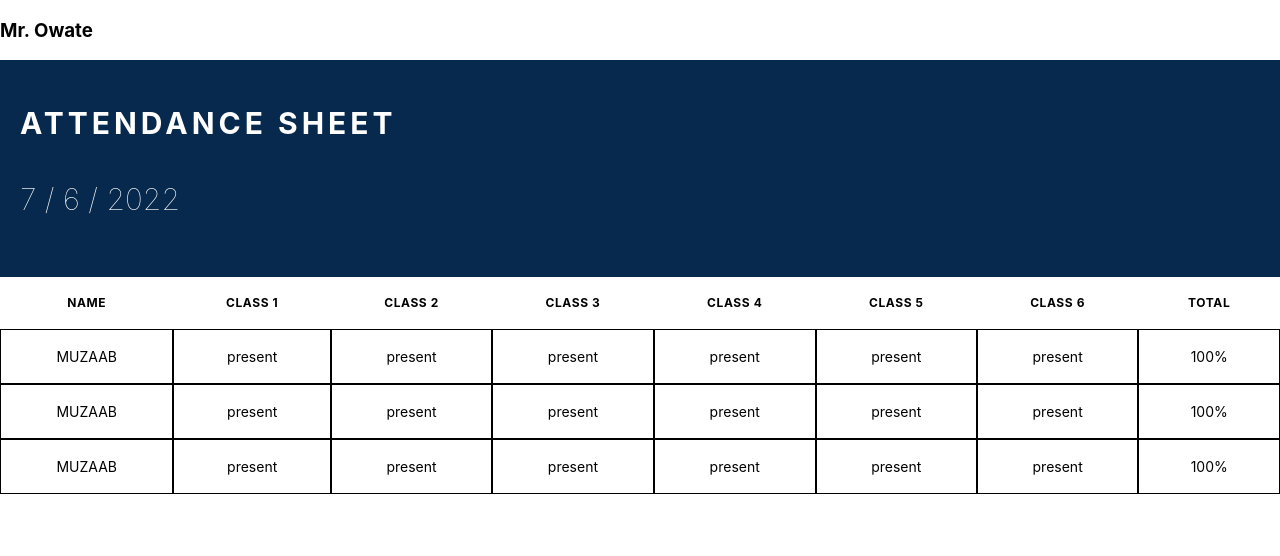
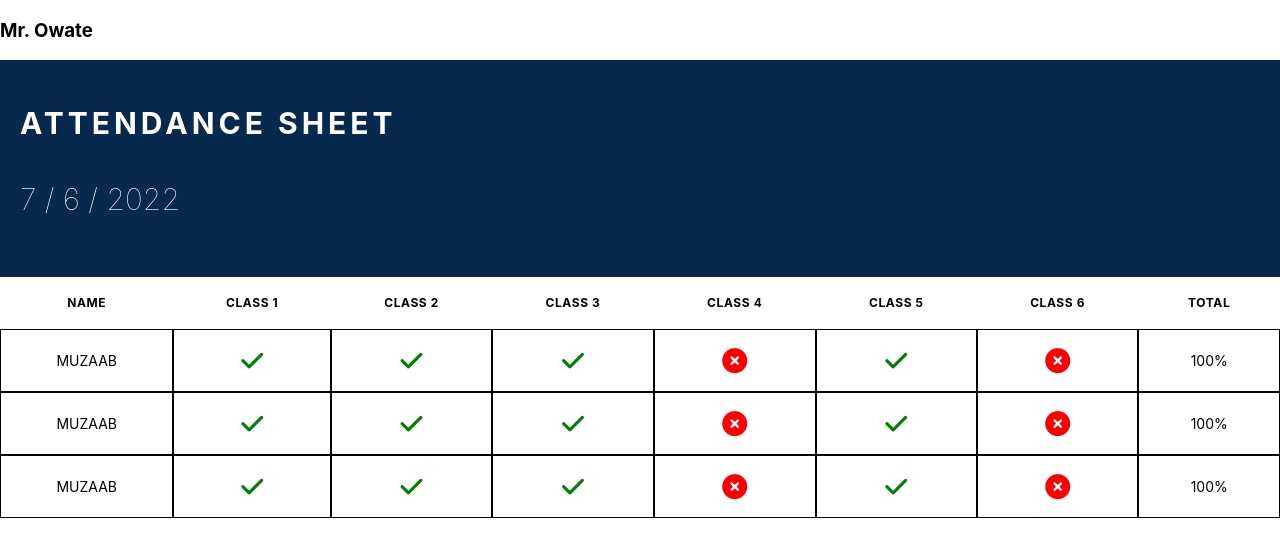
Before and after one commit to Olabisim/ATTENDANCE, a React (Create React App) app in the folder frontend/: page / in a window 1280 px wide. Shown: the top 556 px of the page. Built offline with nearby package versions, Linux system fonts and the light colour scheme.

Commit message:
added font awesome icon

```diff
--- a/frontend/public/index.html
+++ b/frontend/public/index.html
@@ -24,6 +24,11 @@
       work correctly both with client-side routing and a non-root public URL.
       Learn how to configure a non-root public URL by running `npm run build`.
     -->
+
+    <!--FONT AWESOME-->
+    <link rel="stylesheet" href="https://cdnjs.cloudflare.com/ajax/libs/font-awesome/4.7.0/css/font-awesome.min.css">
+    <link rel="stylesheet" href="https://cdnjs.cloudflare.com/ajax/libs/font-awesome/6.1.1/css/all.min.css">
+
     <title>React App</title>
   </head>
   <body>
--- a/frontend/src/AttendanceSheet.tsx
+++ b/frontend/src/AttendanceSheet.tsx
@@ -42,32 +42,32 @@ export const AttendanceSheet = () => {
                                         <tbody>
                                                 <tr>
                                                         <td>MUZAAB</td>
-                                                        <td>present</td>
-                                                        <td>present</td>
-                                                        <td>present</td>
-                                                        <td>present</td>
-                                                        <td>present</td>
-                                                        <td>present</td>
+                                                        <td><i className="fa-solid fa-check"></i></td>
+                                                        <td><i className="fa-solid fa-check"></i></td>
+                                                        <td><i className="fa-solid fa-check"></i></td>
+                                                        <td><i className="fas fa-times-circle"></i></td>
+                                                        <td><i className="fa-solid fa-check"></i></td>
+                                                        <td><i className="fas fa-times-circle"></i></td>
                                                         <td>100%</td>
                                                 </tr>
                                                 <tr>
                                                         <td>MUZAAB</td>
-                                                        <td>present</td>
-                                                        <td>present</td>
-                                                        <td>present</td>
-                                                        <td>present</td>
-                                                        <td>present</td>
-                                                        <td>present</td>
+                                                        <td><i className="fa-solid fa-check"></i></td>
+                                                        <td><i className="fa-solid fa-check"></i></td>
+                                                        <td><i className="fa-solid fa-check"></i></td>
+                                                        <td><i className="fas fa-times-circle"></i></td>
+                                                        <td><i className="fa-solid fa-check"></i></td>
+                                                        <td><i className="fas fa-times-circle"></i></td>
                                                         <td>100%</td>
                                                 </tr>
                                                 <tr>
                                                         <td>MUZAAB</td>
-                                                        <td>present</td>
-                                                        <td>present</td>
-                                                        <td>present</td>
-                                                        <td>present</td>
-                                                        <td>present</td>
-                                                        <td>present</td>
+                                                        <td><i className="fa-solid fa-check"></i></td>
+                                                        <td><i className="fa-solid fa-check"></i></td>
+                                                        <td><i className="fa-solid fa-check"></i></td>
+                                                        <td><i className="fas fa-times-circle"></i></td>
+                                                        <td><i className="fa-solid fa-check"></i></td>
+                                                        <td><i className="fas fa-times-circle"></i></td>
                                                         <td>100%</td>
                                                 </tr>
                                         </tbody>
--- a/frontend/src/css/attendancesheet.css
+++ b/frontend/src/css/attendancesheet.css
@@ -19,3 +19,15 @@
 .attendanceSheet_table_head table{
         width: 100%;
 }
+
+
+i {
+        font-size: 25px;
+    }
+
+i.fa-solid.fa-check {
+    color: green;
+}
+i.fas.fa-times-circle {
+    color: red;
+}
```
